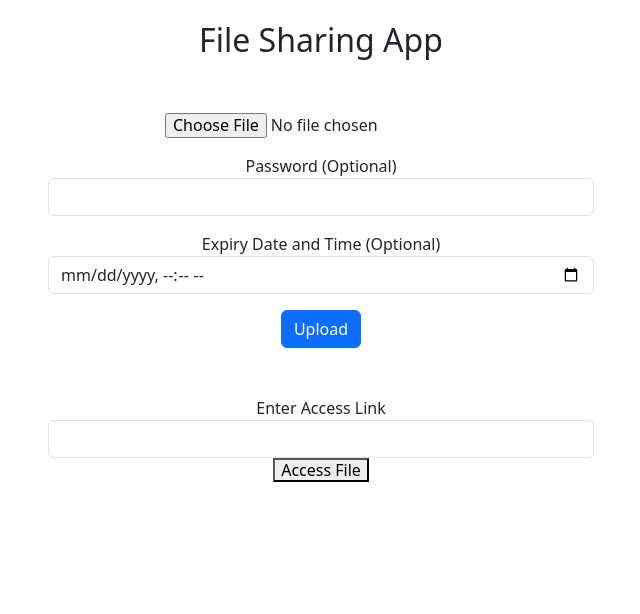
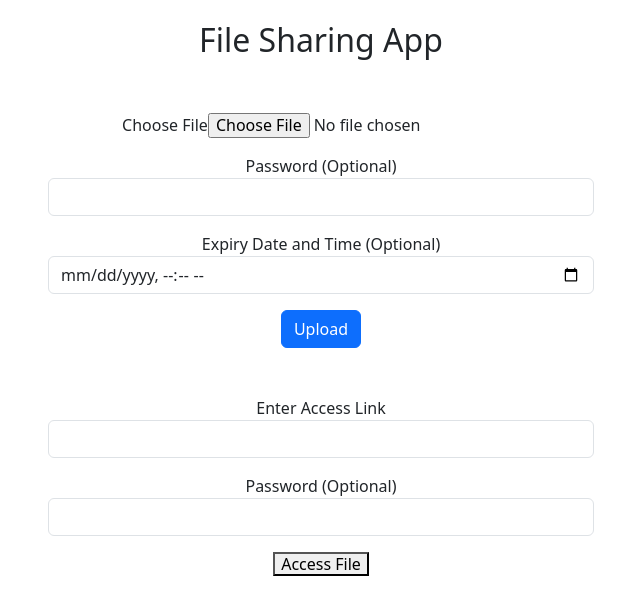
Before and after one commit to fab-c14/File_Sharing_FrontEnd, a React (Create React App) app: page / in a window 1280 px wide. Shown: the top 614 px of the page, without its empty margins (319-959 px from the left). Built offline with nearby package versions, Linux system fonts and the light colour scheme.

Commit message:
Link Generation

```diff
--- a/src/FileAccess.js
+++ b/src/FileAccess.js
@@ -3,18 +3,33 @@ import React, { useState } from 'react';
 const FileAccess = () => {
     const [errorMessage, setErrorMessage] = useState('');
     const [link, setLink] = useState('');
+    const [password, setPassword] = useState('');
 
     const handleLinkChange = (event) => {
         setLink(event.target.value);
     };
 
+    const handlePasswordChange = (event) => {
+        setPassword(event.target.value);
+    };
     const handleFileAccess = () => {
         if (link.trim() === '') {
             setErrorMessage('Please enter a valid access link');
             return;
         }
 
-        fetch(`https://3002-fabc14-filesharing-ysd56aovepz.ws-us108.gitpod.io/files/${link}`)
+        const requestData = {
+            link,
+            password // Include the password in the request data
+        };
+
+        fetch(`https://3002-fabc14-filesharing-py16ytglgyo.ws-us108.gitpod.io/files/${link}`, {
+            method: 'POST', // Change the method to POST
+            headers: {
+                'Content-Type': 'application/json'
+            },
+            body: JSON.stringify(requestData)
+        })
         .then(response => {
             if (!response.ok) {
                 throw new Error('Network response was not ok');
@@ -26,18 +41,22 @@ const FileAccess = () => {
             // Add logic to handle file access
         })
         .catch(error => {
-                console.error('Error accessing file:',error);
-                // if (error.response.status === 403) {
-                //     setErrorMessage('File link has expired');
-                // } else if (error.response.status === 401) {
-                //     setErrorMessage('Password is required to access the file');
-                // } else if (error.response.status === 404) {
-                //     setErrorMessage('File not found');
-                // } else {
-                //     setErrorMessage('Error accessing file');
-                // }
+            console.error('Error accessing file:', error);
+            if (error.message === 'Password is required to access the file') {
+                // Prompt the user to enter the password and retry the request
+                const enteredPassword = prompt('Password is required to access the file. Please enter the password:');
+                if (enteredPassword) {
+                    setPassword(enteredPassword);
+                    handleFileAccess(); // Retry the request with the entered password
+                } else {
+                    setErrorMessage('Password is required to access the file');
+                }
+            } else {
+                setErrorMessage('Error accessing file');
+            }
         });
     };
+
 
     return (
         <div className='container mt-3'>
@@ -48,8 +67,11 @@ const FileAccess = () => {
                         <label htmlFor="linkInput">Enter Access Link</label>
                         <input type="text" className="form-control" id="linkInput" onChange={handleLinkChange} />
                     </div>
-
-                    <button onClick={handleFileAccess} className='mr-2'>Access File</button>
+                    <div className="form-group mt-3">
+                        <label htmlFor="passwordInput">Password (Optional)</label>
+                        <input type="password" className="form-control" id="passwordInput" value={password} onChange={handlePasswordChange} />
+                    </div>
+                    <button onClick={handleFileAccess} className='mr-2 mt-3'>Access File</button>
                 </div>
             </div>
         </div>
--- a/src/Upload.js
+++ b/src/Upload.js
@@ -4,6 +4,7 @@ const Upload = () => {
     const [selectedFile, setSelectedFile] = useState(null);
     const [password, setPassword] = useState('');
     const [expiryDate, setExpiryDate] = useState('');
+    const [errorMessage, setErrorMessage] = useState('');
 
     const handleFileChange = (event) => {
         setSelectedFile(event.target.files[0]);
@@ -18,13 +19,17 @@ const Upload = () => {
     };
 
     const handleUpload = () => {
-        if (selectedFile) {
+        if (!selectedFile) {
+            setErrorMessage('Please select a file');
+            return;
+        }
+
         const formData = new FormData();
         formData.append('file', selectedFile);
         formData.append('password', password);
         formData.append('expiryDate', expiryDate);
 
-            fetch('https://3002-fabc14-filesharing-ysd56aovepz.ws-us108.gitpod.io/upload', {
+        fetch('https://3002-fabc14-filesharing-py16ytglgyo.ws-us108.gitpod.io/upload', {
             method: 'POST',
             body: formData
         })
@@ -37,25 +42,25 @@ const Upload = () => {
         .then(data => {
             console.log('File uploaded successfully:', data);
             // Add any additional logic here, such as updating UI
+            setSelectedFile(null);
+            setPassword('');
+            setExpiryDate('');
+            setErrorMessage('');
         })
         .catch(error => {
             console.error('Error uploading file:', error);
-                // Handle error, display message to user, etc.
+            setErrorMessage('Error uploading file. Please try again.');
         });
-        } else {
-            console.error('No file selected');
-            // Display message to user indicating that no file is selected
-        }
     };
 
     return (
         <div className="container">
             <div className="row justify-content-center">
                 <div className="col-md-6 mt-3">
+                    {errorMessage && <div className="alert alert-danger">{errorMessage}</div>}
                     <div className="form-group mt-3">
-                        <label htmlFor="fileInput">
+                        <label htmlFor="fileInput">Choose File</label>
                         <input type="file" className="form-control-file" id="fileInput" onChange={handleFileChange} />
-                        </label>
                     </div>
                     <div className="form-group mt-3">
                         <label htmlFor="passwordInput">Password (Optional)</label>
```
Also changed, not shown: 4 other files (tests, documents, lock files or other folders). Lines whose indentation alone changed are shown as unchanged.
